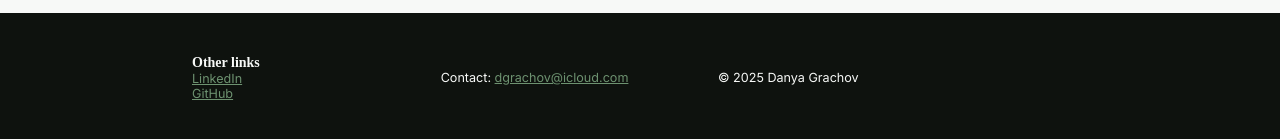
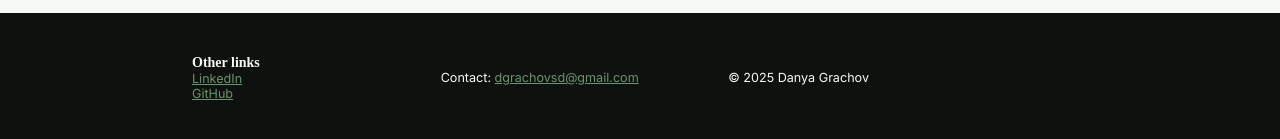
Before and after one commit to wiresnchains/wiresnchains-portfolio, a React (Vite) app: page / in a window 1280 px wide. Shown: the part 2714-2853 px from the top of the page. Built offline with nearby package versions, Linux system fonts and the light colour scheme; a web font is replaced by a local one.

Commit message:
Update personal information

```diff
--- a/src/components/Footer.tsx
+++ b/src/components/Footer.tsx
@@ -49,7 +49,7 @@ export function Footer({ fixed }: { fixed?: boolean }) {
             </FooterGroup>
             <FooterGroup>
                 <FooterItem>
-                    <p>{language.dictionary.contact}: <a href="mailto:dgrachov@icloud.com">dgrachov@icloud.com</a></p>
+                    <p>{language.dictionary.contact}: <a href="mailto:dgrachovsd@gmail.com">dgrachovsd@gmail.com</a></p>
                 </FooterItem>
             </FooterGroup>
             <FooterGroup>
```
Also changed, not shown: 1 other file (tests, documents, lock files or other folders).
